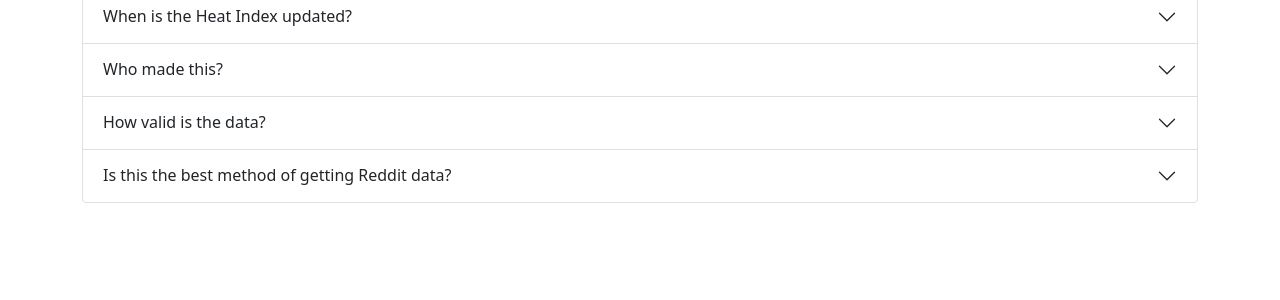
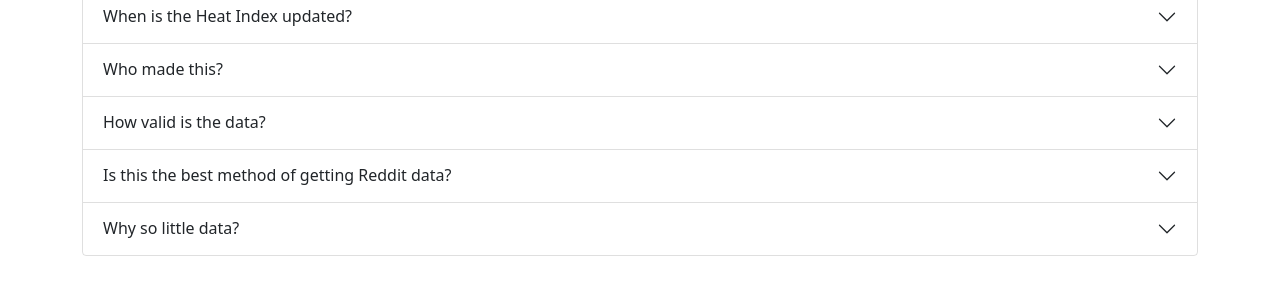
Before and after one commit to jonrus/RedditStockHeatmap, a Flask app: page /about in a window 1280 px wide. Shown: the part 442-742 px from the top of the page. Run offline with Flask 2, Linux system fonts and the light colour scheme.

Commit message:
Update about page with details of data limits due to Heroku

```diff
--- a/templates/about.html
+++ b/templates/about.html
@@ -82,6 +82,19 @@
                     </div>
                   </div>
                 </div>
+                <div class="accordion-item">
+                  <h2 class="accordion-header" id="headingSix">
+                    <button class="accordion-button collapsed" type="button" data-bs-toggle="collapse" data-bs-target="#collapseSix" aria-expanded="false" aria-controls="collapseSix">
+                      Why so little data?
+                    </button>
+                  </h2>
+                  <div id="collapseSix" class="accordion-collapse collapse" aria-labelledby="headingSix" data-bs-parent="#accordionExample">
+                    <div class="accordion-body">
+                      <p><strong>Due to hosting limits</strong></p>
+                      <p>This live version is deployed on the free tier of <a href="https://www.heroku.com">Heroku</a> and the database limitations do not allow more than a couple days worth of data.</p>
+                    </div>
+                  </div>
+                </div>
               </div>
         </div>
     </div>
```
